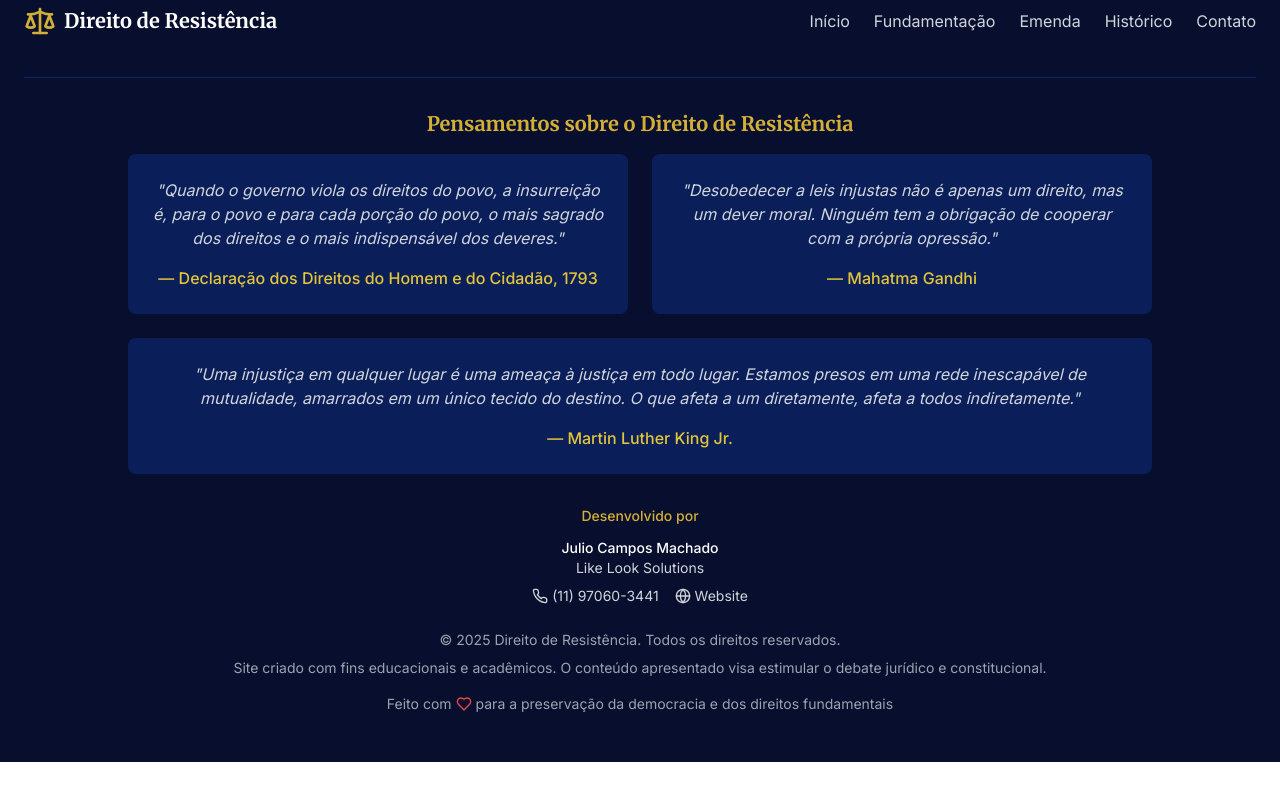
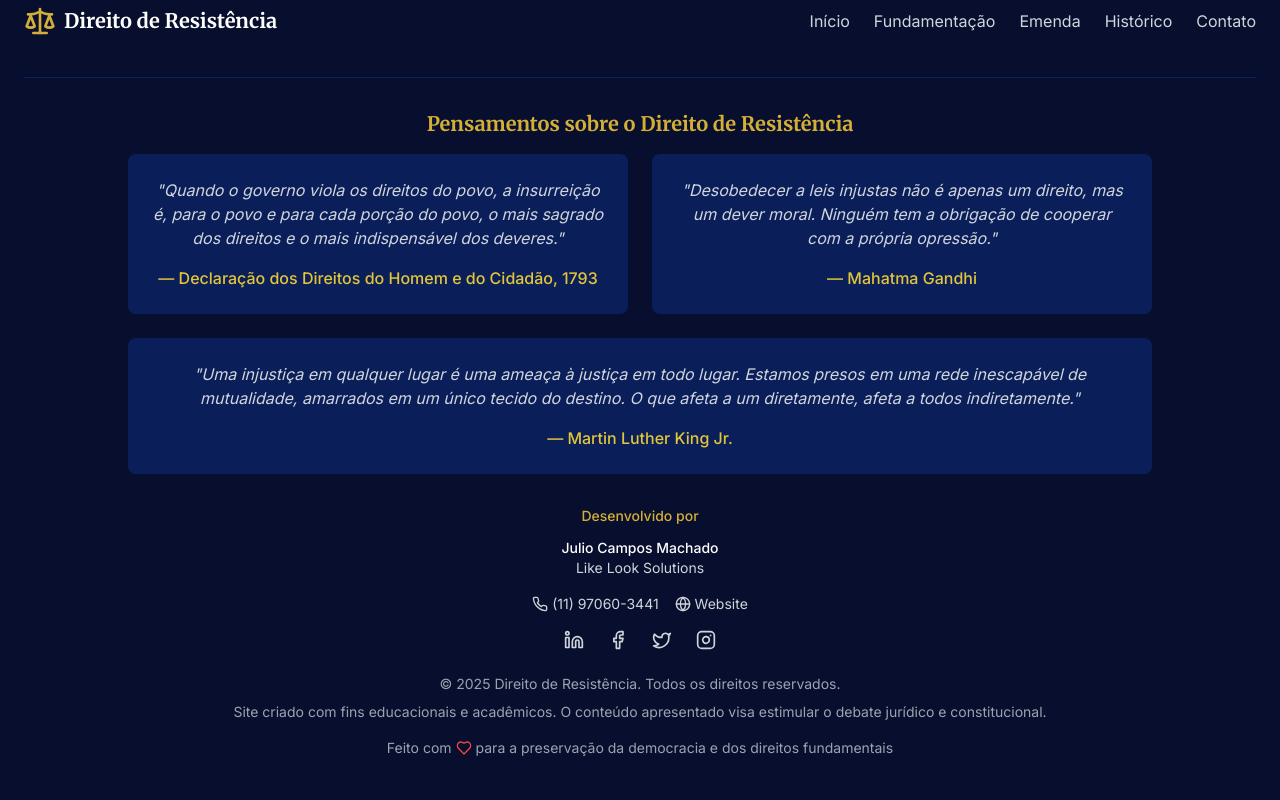
Before and after one commit to AstridNielsen-lab/Direito-de-Resistencia, a React (Vite) app: page / in a window 1280 px wide. Shown: the part 6254-7054 px from the top of the page. Before the commit the page ends 7016 px from the top, so only its background shows below. Built offline with nearby package versions, Linux system fonts and the light colour scheme.

Commit message:
Update Footer.tsx

```diff
--- a/src/components/Footer.tsx
+++ b/src/components/Footer.tsx
@@ -1,5 +1,5 @@
 import React from 'react';
-import { Scale, Heart, ExternalLink, Phone, Mail, Globe } from 'lucide-react';
+import { Scale, Heart, ExternalLink, Phone, Mail, Globe, Linkedin, Facebook, Twitter, Instagram } from 'lucide-react';
 
 const Footer: React.FC = () => {
   return (
@@ -57,7 +57,7 @@ const Footer: React.FC = () => {
               <h4 className="text-gold-500 font-medium mb-3">Desenvolvido por</h4>
               <p className="text-white font-medium">Julio Campos Machado</p>
               <p className="text-gray-300">Like Look Solutions</p>
-              <div className="flex items-center justify-center space-x-4 mt-2">
+              <div className="flex items-center justify-center space-x-4 mt-4">
                 <a
                   href="https://wa.me/5511970603441"
                   target="_blank"
@@ -75,6 +75,40 @@ const Footer: React.FC = () => {
                 >
                   <Globe size={16} className="mr-1" />
                   Website
+                </a>
+              </div>
+              <div className="flex justify-center space-x-6 mt-4">
+                <a
+                  href="https://www.linkedin.com/in/juliocamposmachado"
+                  target="_blank"
+                  rel="noopener noreferrer"
+                  className="text-gray-300 hover:text-gold-400 transition-colors"
+                >
+                  <Linkedin size={20} />
+                </a>
+                <a
+                  href="https://www.facebook.com/likelooksolutions"
+                  target="_blank"
+                  rel="noopener noreferrer"
+                  className="text-gray-300 hover:text-gold-400 transition-colors"
+                >
+                  <Facebook size={20} />
+                </a>
+                <a
+                  href="https://x.com/DevJulioMachado"
+                  target="_blank"
+                  rel="noopener noreferrer"
+                  className="text-gray-300 hover:text-gold-400 transition-colors"
+                >
+                  <Twitter size={20} />
+                </a>
+                <a
+                  href="https://www.instagram.com/radiotatuapefm"
+                  target="_blank"
+                  rel="noopener noreferrer"
+                  className="text-gray-300 hover:text-gold-400 transition-colors"
+                >
+                  <Instagram size={20} />
                 </a>
               </div>
             </div>
```
